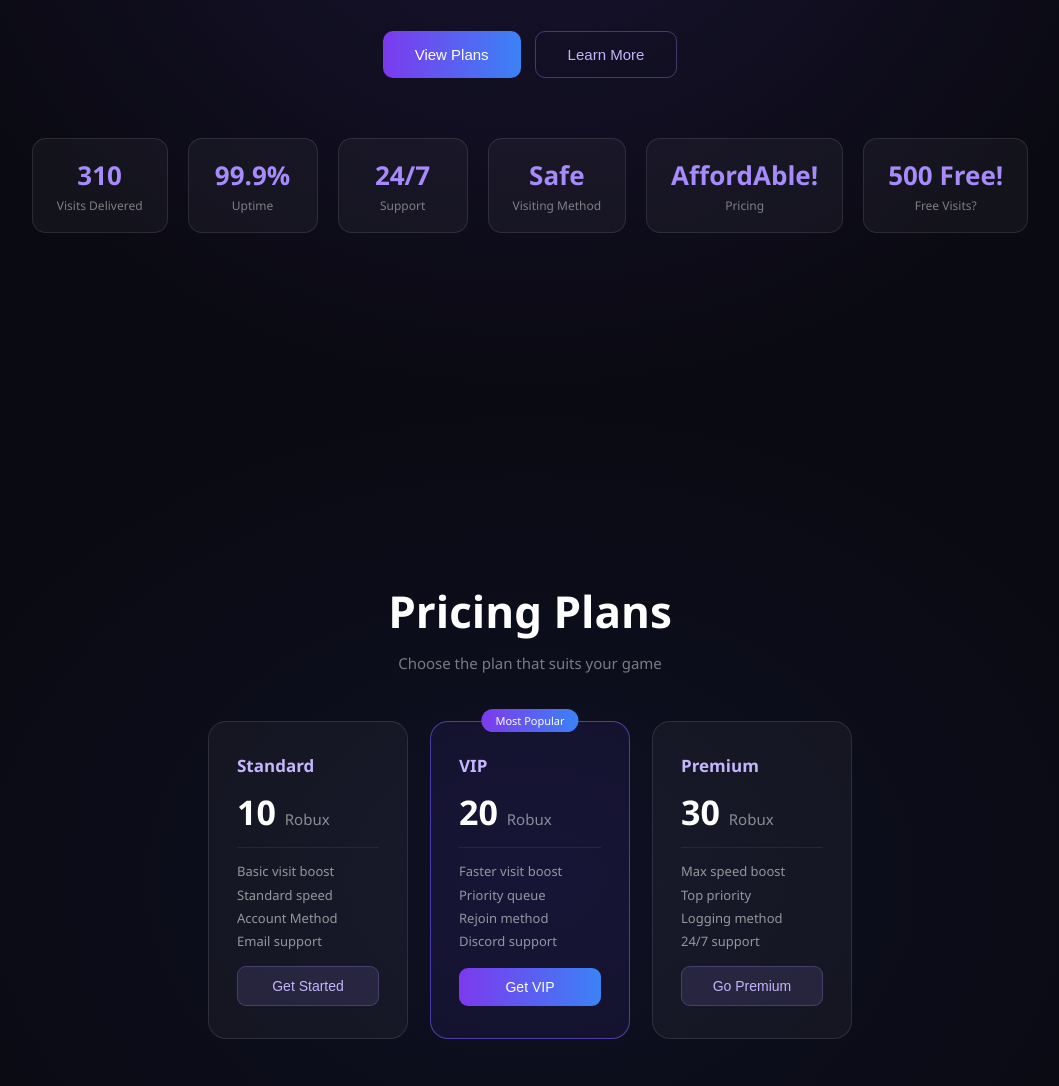
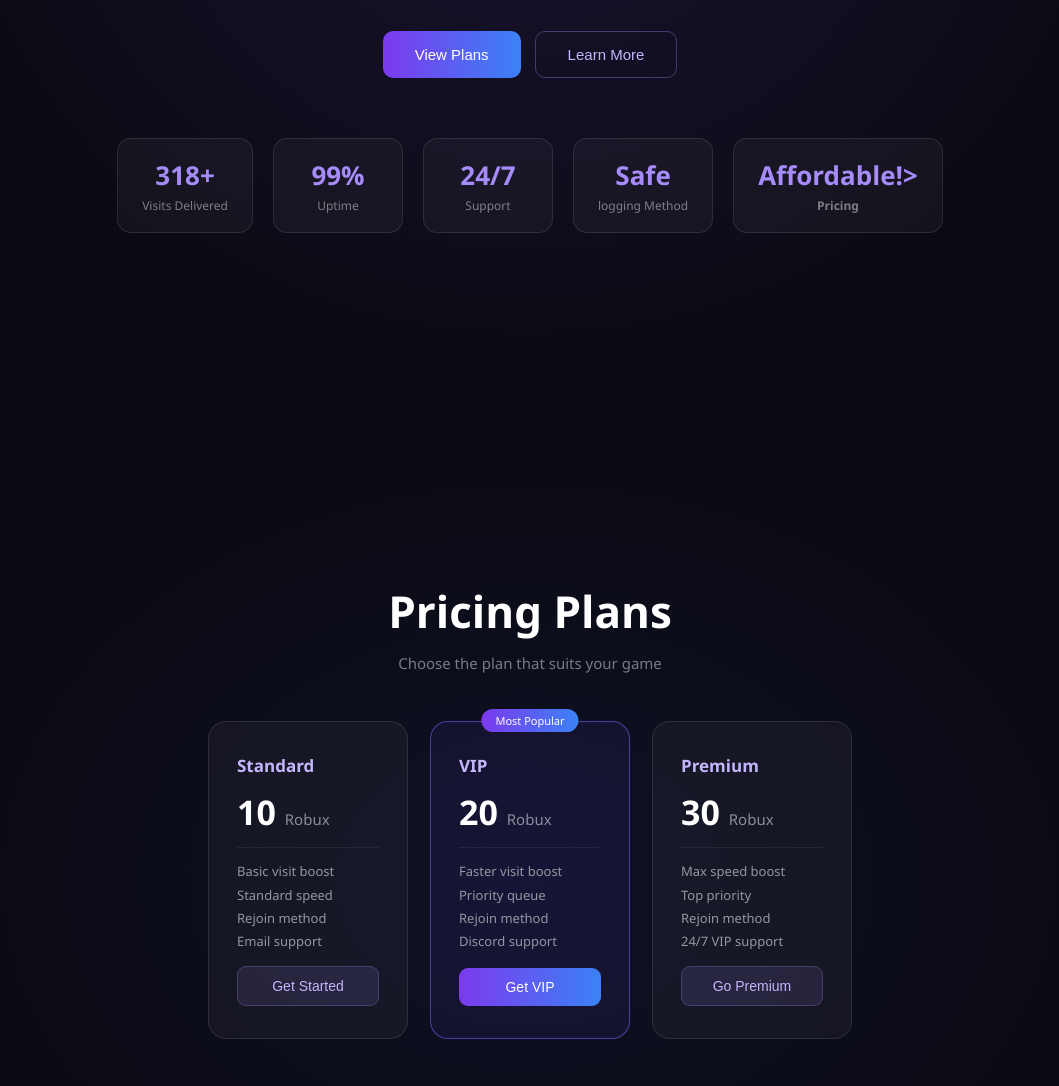
Before and after one commit to womerx/robotv1, a plain HTML site: page index.html in a window 1280 px wide. Shown: the part 400-1486 px from the top of the page, without its empty margins (110-1169 px from the left). Drawn offline with Linux system fonts and the light colour scheme.

Commit message:
Update index.html

```diff
--- a/index.html
+++ b/index.html
@@ -4,6 +4,16 @@
 <meta charset="UTF-8"/>
 <meta name="viewport" content="width=device-width, initial-scale=1.0"/>
 <title>RowoBotVisitor - Boost Your Roblox Game Visits</title>
+<meta property="og:title" content="RowoBotVisitor - Boost Your Roblox Game Visits"/>
+<meta property="og:description" content="Boost your Roblox game visits safely with our rejoin-based system. Standard, VIP and Premium plans available!"/>
+<meta property="og:image" content="https://i.imgur.com/JAi8xEn.png"/>
+<meta property="og:image:width" content="1280"/>
+<meta property="og:image:height" content="720"/>
+<meta property="og:type" content="website"/>
+<meta name="twitter:card" content="summary_large_image"/>
+<meta name="twitter:title" content="RowoBotVisitor - Boost Your Roblox Game Visits"/>
+<meta name="twitter:description" content="Boost your Roblox game visits safely with our rejoin-based system."/>
+<meta name="twitter:image" content="https://i.imgur.com/JAi8xEn.png"/>
 <style>
 *{margin:0;padding:0;box-sizing:border-box;}
 body{font-family:'Segoe UI',sans-serif;background:#0a0a12;color:#fff;min-height:100vh;overflow-x:hidden;}
@@ -89,12 +99,11 @@ footer a:hover{text-decoration:underline;}
     <button class="btn-ghost" onclick="document.getElementById('faq').scrollIntoView({behavior:'smooth'})">Learn More</button>
   </div>
   <div class="float-cards">
-    <div class="fcard"><div class="num">310</div><div class="lbl">Visits Delivered</div></div>
-    <div class="fcard"><div class="num">99.9%</div><div class="lbl">Uptime</div></div>
+    <div class="fcard"><div class="num">318+</div><div class="lbl">Visits Delivered</div></div>
+    <div class="fcard"><div class="num">99%</div><div class="lbl">Uptime</div></div>
     <div class="fcard"><div class="num">24/7</div><div class="lbl">Support</div></div>
-    <div class="fcard"><div class="num">Safe</div><div class="lbl">Visiting Method</div></div>
-    <div class="fcard"><div class="num">AffordAble!</div><div class="lbl">Pricing</div></div>
-    <div class="fcard"><div class="num">500 Free!</div><div class="lbl">Free Visits?</div></div>
+    <div class="fcard"><div class="num">Safe</div><div class="lbl">logging Method</div></div>
+    <div class="fcard"><div class="num">Affordable!><div class="lbl">Pricing</div></div>
   </div>
 </section>
 
@@ -108,7 +117,7 @@ footer a:hover{text-decoration:underline;}
       <div class="plan-feat">
         Basic visit boost<br>
         Standard speed<br>
-        Account Method<br>
+        Rejoin method<br>
         Email support
       </div>
       <button class="plan-btn" onclick="window.open('https://www.roblox.com/game-pass/1800108488/Whitelist-Standart','_blank')">Get Started</button>
@@ -131,8 +140,8 @@ footer a:hover{text-decoration:underline;}
       <div class="plan-feat">
         Max speed boost<br>
         Top priority<br>
-        Logging method<br>
-        24/7  support
+        Rejoin method<br>
+        24/7 VIP support
       </div>
       <button class="plan-btn" onclick="window.open('https://www.roblox.com/game-pass/1799417034/Whitelist-Premium','_blank')">Go Premium</button>
     </div>
```
